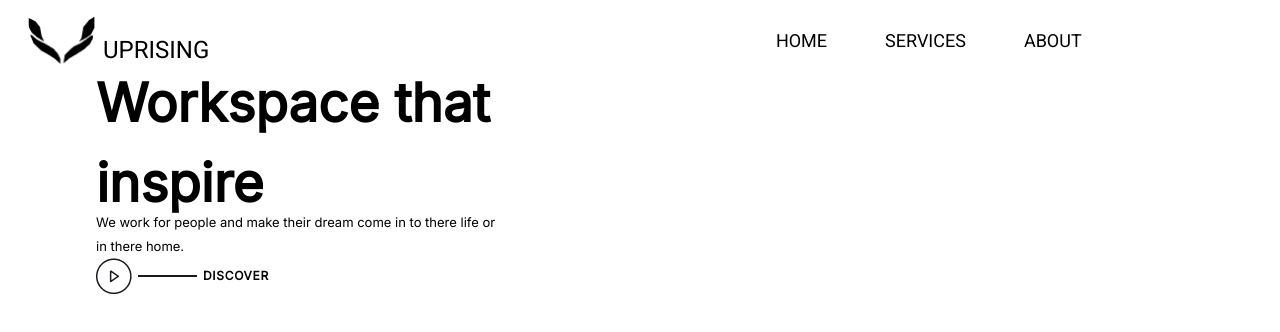
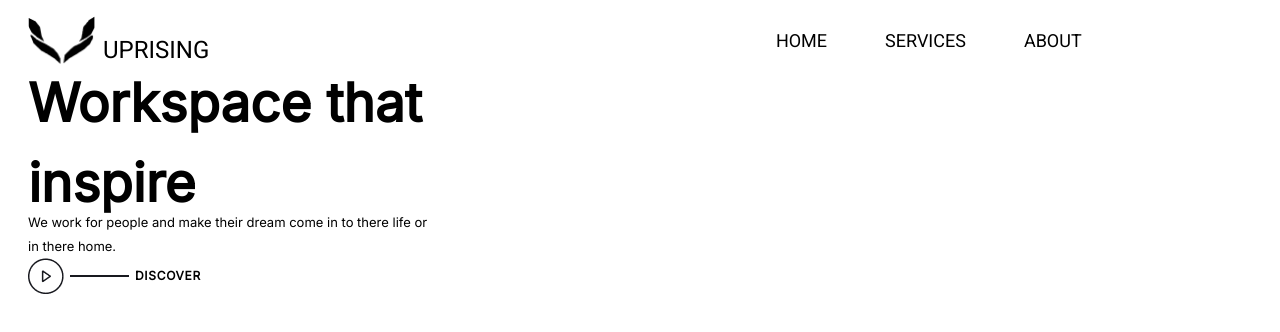
Before and after one commit to xr-dev-saurabh/uprising-tradex, a React (Create React App) app: page / in a window 1280 px wide. Shown: the top 332 px of the page. Built offline with nearby package versions, Linux system fonts and the light colour scheme.

Commit message:
responsive navbar

```diff
--- a/src/components/HomePage.jsx
+++ b/src/components/HomePage.jsx
@@ -3,8 +3,8 @@ import play from "../assets/images/play-circle.png";
 
 const HomePage = () => {
   return (
-    <div className="relative  h-[100%]  flex items-center  font-inter">
-      <div className="w-[337.76px] sm:w-[400px]  sm:h-[256px] h-[224.05px]  ml-7 sm:ml-24">
+    <div className="relative  flex items-center  font-inter">
+      <div className="w-[337.76px]  sm:w-[400px]  sm:h-[256px] h-[224.05px]  ml-7 ">
         <h3 className="sm:text-[53px] text-[45px] w-full h-[123px] sm:h-[146px]  font-extrabold">
           Workspace that inspire
         </h3>
```
